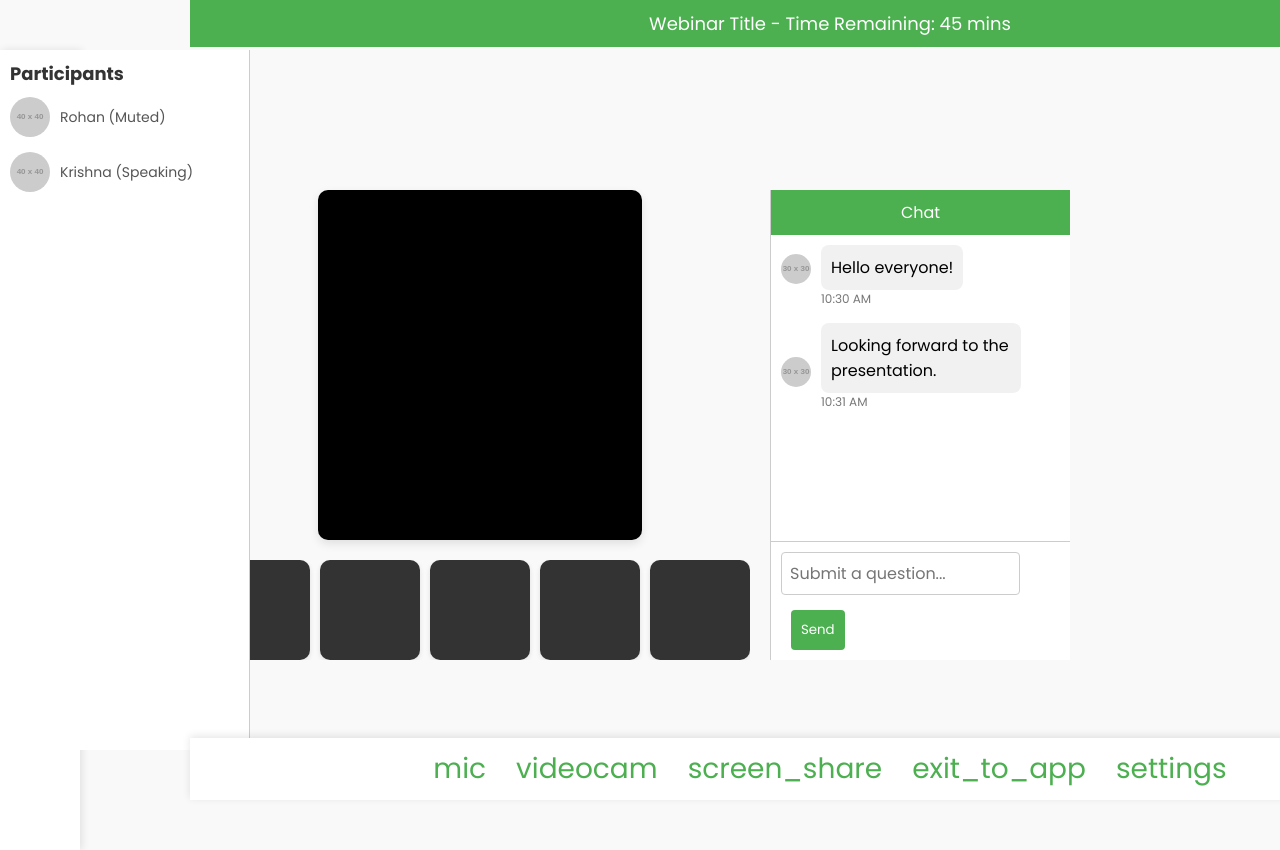
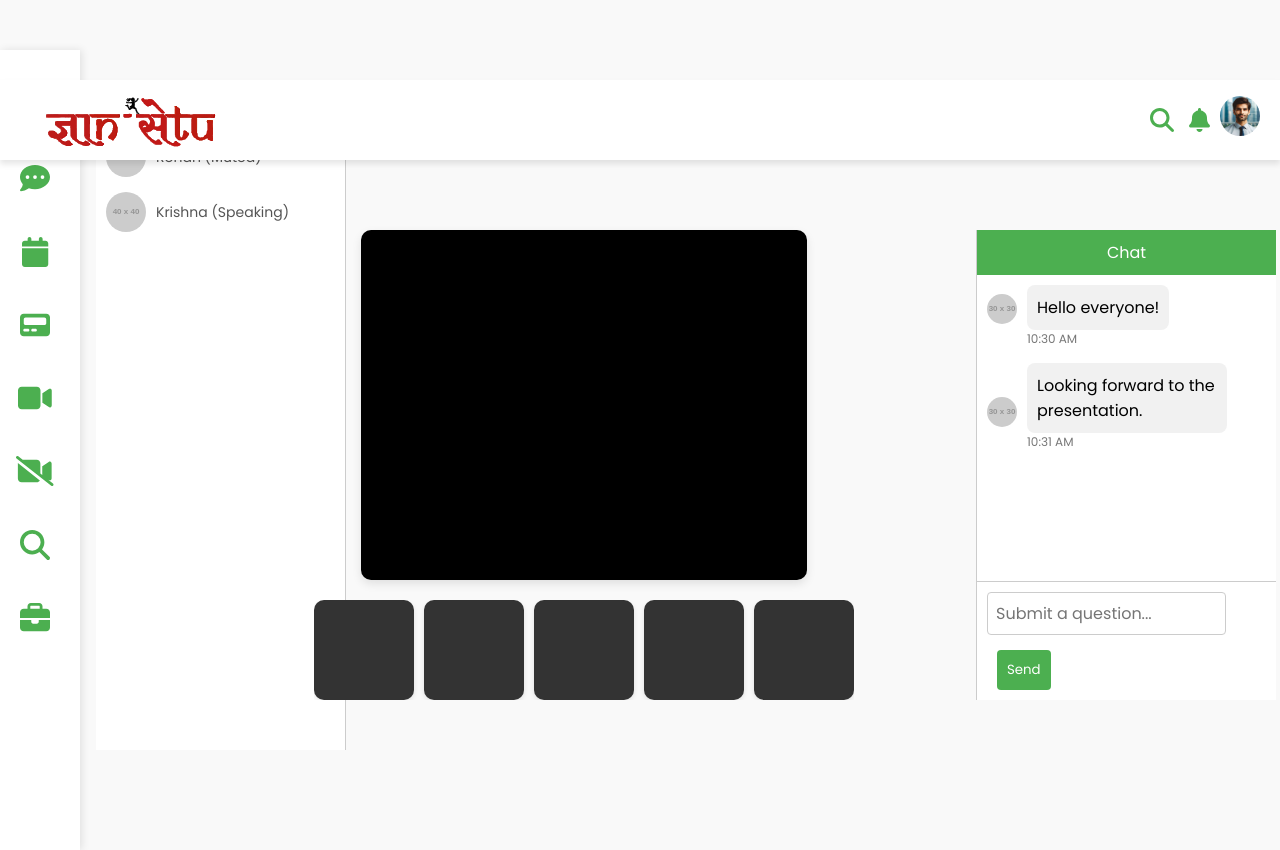
Before and after one commit to Paras1209/TechVengers, a React (Vite) app: page /webinar in a window 1280 px wide. Built offline with nearby package versions, Linux system fonts and the light colour scheme.

Commit message:
last final

```diff
--- a/src/AlumniSearch.module.css
+++ b/src/AlumniSearch.module.css
@@ -96,6 +96,7 @@ body {
 		display: flex;
 		flex-direction: column;
 		gap: 20px;
+	margin-left:5rem;
 }
 
 .alumniListItem {
--- a/src/DashHeader.jsx
+++ b/src/DashHeader.jsx
@@ -46,7 +46,7 @@ export default function DashHeader() {
             className="profile-picture "
             onClick={() => setshowprofile((prev) => !prev)}
           >
-            <img src="https://via.placeholder.com/40" alt="Profile" />
+            <img src="src/profile1.png" alt="Profile" />
           </div>
           {showprofile ? (
             <div ref={profileRef} className="showpr">
--- a/src/WebinarLayout.css
+++ b/src/WebinarLayout.css
@@ -26,6 +26,7 @@ body {
 		margin-top: 50px;
 		padding: 20px;
 		gap: 20px;
+		margin-left:13rem;
 	}
 
 	.webinar-main-video-section {
@@ -186,9 +187,11 @@ body {
 		padding: 10px;
 		position: fixed;
 		left: 0;
-		top: 50px;
+		top: 90px;
 		bottom: 50px;
 		overflow-y: auto;
+		margin-left:6rem;
+		z-index :-2;
 	}
 
 	.webinar-participant-list h3 {
--- a/src/WebinarLayout.jsx
+++ b/src/WebinarLayout.jsx
@@ -1,14 +1,17 @@
 import React from 'react';
 import './WebinarLayout.css'; // Import the CSS file
 import DashSideNav from './DashSideNav';
+import DashHeader from "./DashHeader";
+
 
 const WebinarLayout = () => {
 	return (
 		<div className="webinar-layout">
+			<DashHeader />
 			{/* Webinar Info Header Bar */}
-			<div className="webinar-header-bar">
+			{/* <div className="webinar-header-bar">
 				Webinar Title - Time Remaining: 45 mins
-			</div>
+			</div> */}
 
 			{/* side nav bar */}
 			<DashSideNav />
@@ -69,7 +72,7 @@ const WebinarLayout = () => {
 			</div>
 
 			{/* Control Bar */}
-			<div className="webinar-control-bar">
+			{/* <div className="webinar-control-bar">
 				<span className="material-icons" title="Mute/Unmute Microphone">
 					mic
 				</span>
@@ -85,7 +88,7 @@ const WebinarLayout = () => {
 				<span className="material-icons" title="Settings">
 					settings
 				</span>
-			</div>
+			</div> */}
 		</div>
 	);
 };
```
